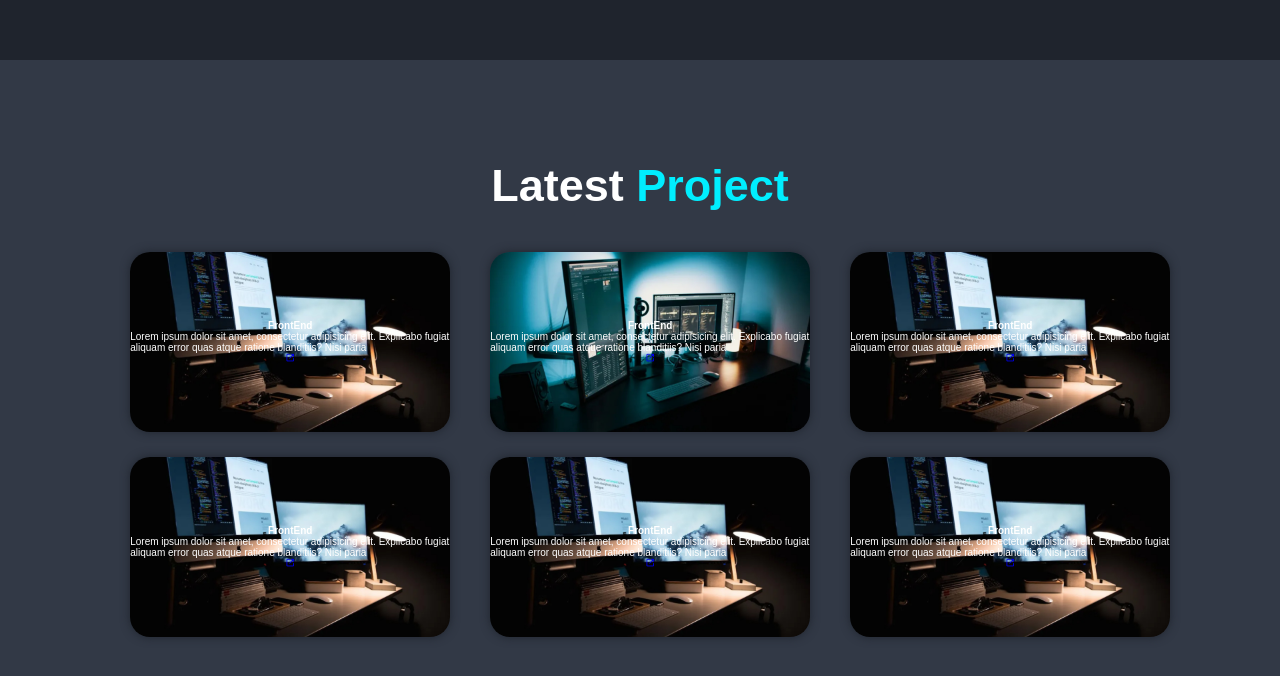
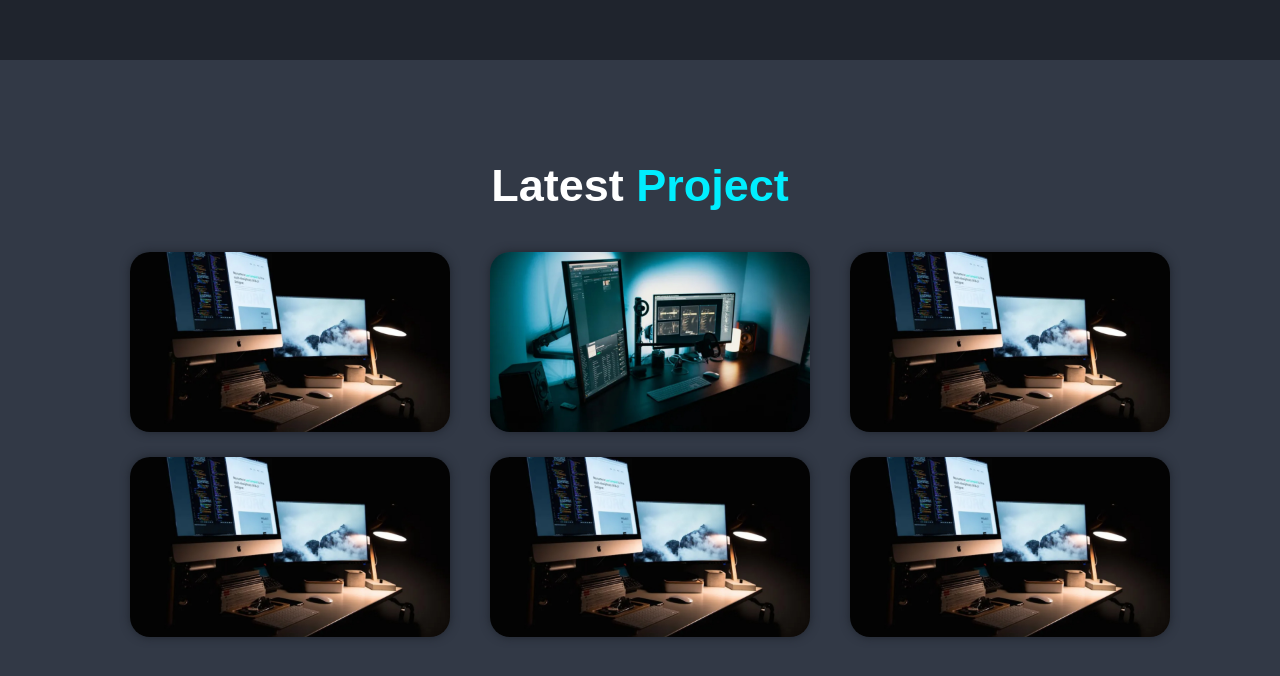
Before and after one commit to Christian-Zafalon/PortifolioZafalon, an Angular app: page /home in a window 1280 px wide. Shown: the part 2340-3016 px from the top of the page. Built offline with nearby package versions, Linux system fonts and the light colour scheme.

Commit message:
animacao foto porfolio

```diff
--- a/src/app/pages/portifolio/portifolio.component.scss
+++ b/src/app/pages/portifolio/portifolio.component.scss
@@ -10,7 +10,12 @@
     width: 100%;
     max-width: 100%;
     border-radius: 10px;
+    transition: .5s ease;
   }
+}
+
+.portifolio-box:hover img {
+  transform: scale(1.1);
 }
 
 .portifolio {
@@ -43,10 +48,42 @@
   left: 0;
   width: 100%;
   height: 100%;
-  background: linear-gradient(rgba (0, 0, 0, .1), var(--main-color));
+  background: linear-gradient(rgba(0, 0, 0, .1), var(--main-color));
   display: flex;
   justify-content: center;
   align-items: center;
   flex-direction: column;
+  text-align: center;
+  padding: 0 4rem;
+  transform: translateY(100%);
+  transition: .5s ease;
+}
+
+.portifolio-box:hover .portifolio-layer {
+  transform: translateY(0%);
 
 }
+
+.portifolio-layer h4 {
+ font-size: 3rem;
+}
+
+.portifolio-layer p {
+font-size: 1.6rem;
+margin: .3rem 0 1rem;
+}
+
+.portifolio-layer a {
+  display: inline-flex;
+  justify-content: center;
+  align-items: center;
+  width: 5rem;
+  height: 5rem;
+  background: var(--text-color);
+  border-radius: 50%;
+}
+
+.portifolio-layer a i {
+  font-size: 2rem;
+  color: var(--second-bg-color);
+}
```
